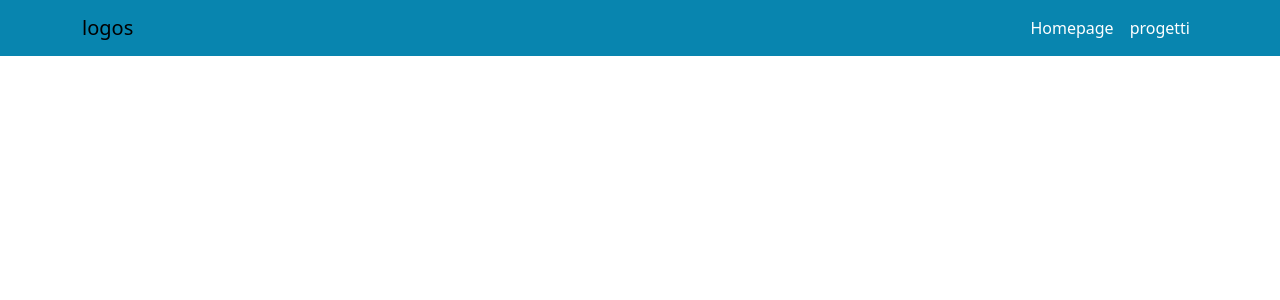
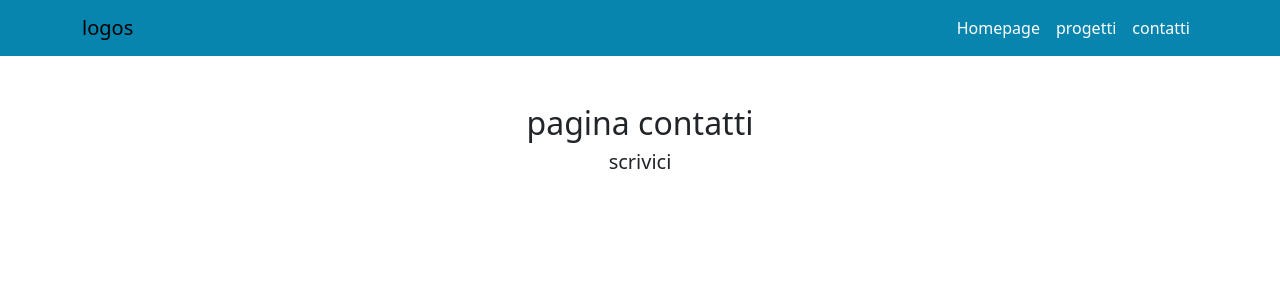
Before and after one commit to giuseppemaisto/vite-boolfolio, a Vue app: page /contatti in a window 1280 px wide. Shown: the top 300 px of the page. Built offline with nearby package versions, Linux system fonts and the light colour scheme.

Commit message:
inizio pagina contatti

```diff
--- a/src/components/AppHeader.vue
+++ b/src/components/AppHeader.vue
@@ -13,6 +13,10 @@
                         label: 'progetti',
                         routeName: 'post_list'
 
+                    },
+                    {
+                        label: 'contatti',
+                        routeName: 'contacts'
                     }
                 ]
             }
--- /dev/null
+++ b/src/pages/Contacts.vue
@@ -0,0 +1,37 @@
+<script>
+export default {
+    name: 'Contacts',
+    data(){
+        return{
+
+        }
+    }
+}
+</script>
+<template lang="">
+    <div class="container">
+        <div class="row my-5">
+            <div class="col-12">
+                <h2 class="text-center">pagina contatti</h2>
+            </div>
+            <div class="col-12">
+                <div class="row">
+                    <div class="col-12 col-md-6">
+
+                    </div>
+                    <div class="col-12 col-md-6">
+
+                    </div>
+                </div>
+            </div>
+            <div class="col-12">
+                <h5 class="text-center">scrivici</h5>
+                <form></form>
+            </div>
+        </div>
+    </div>
+</template>
+
+<style lang="">
+
+</style>
--- a/src/router.js
+++ b/src/router.js
@@ -4,6 +4,7 @@ import HomePage from './pages/HomePage.vue';
 import PostList from './pages/PostList.vue';
 import SinglePost from './pages/SinglePost.vue';
 import NotFound from './pages/NotFound.vue';
+import Contacts from './pages/Contacts.vue';
 
 const router = createRouter({
     history: createWebHistory(),
@@ -25,6 +26,12 @@ const router = createRouter({
             component: SinglePost
 
        },
+       {
+            path:'/contatti',
+            name:'contacts',
+            component: Contacts
+
+       },
        //pagina not-found deve essere sempre per ultima
        {
             path: '/*',
```
